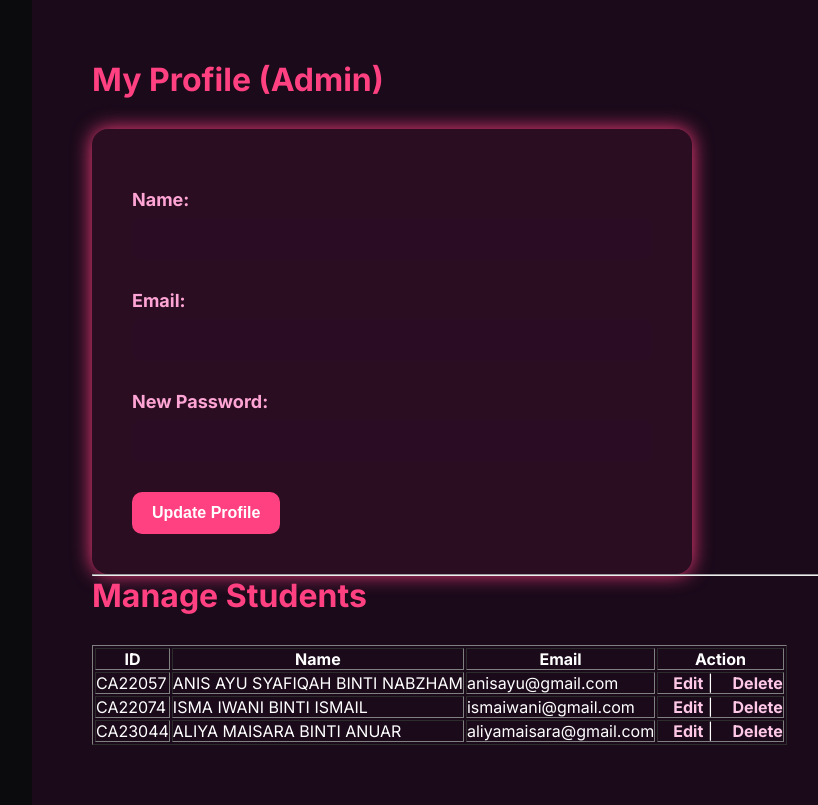
After one commit to Lailerrrr/MyPetakom, a PHP site: page /MyPetakom/User/adminProfile.php in a window 1280 px wide. The commit adds this page. Shown: the whole page, without its empty margins (248-1066 px from the left). Run offline with PHP 8.4, Linux system fonts and the light colour scheme; the visitor is signed in with stand-in values (Sample User, id 1); data comes from the database, SQL or seed files in the repository; data that the repository does not hold is empty.

Commit message:
admin profile

```diff
--- a/Home/adminHomePage.php
+++ b/Home/adminHomePage.php
@@ -57,7 +57,7 @@ $uptime = "99.9%";
         <nav class="menu">
             <ul>
                 <li><a href="../Home/adminHomePage.php" class="active">Dashboard</a></li>
-                <li><a href="../User/adminUserManagement.php">Profile</a></li>
+                <li><a href="../User/adminProfile.php">Profile</a></li>
                 <li><a href="../membership/verifyMembership.php">Verify Membership</a></li>
                 <li><a href="../Module2/eventApproval.php">Event Management</a></li>
                 <li><a href="#">Attendance Tracking</a></li>
--- /dev/null
+++ b/User/adminProfile.css
@@ -0,0 +1,111 @@
+/* adminProfile.css - styled to match adminHomePage.css */
+
+/* Reset and base styles */
+* {
+    margin: 0;
+    padding: 0;
+    box-sizing: border-box;
+}
+
+body, html {
+    height: 100%;
+    font-family: 'Inter', sans-serif;
+    background: #0b0b0e;
+    color: white;
+    min-height: 100vh;
+}
+
+/* Profile container */
+.profile-container {
+    margin-left: 280px;
+    padding: 60px;
+    background: #1a0a1a;
+    min-height: 100vh;
+}
+
+.profile-container h2 {
+    font-size: 32px;
+    font-weight: bold;
+    color: #ff4081;
+    margin-bottom: 30px;
+}
+
+/* Form styles */
+form {
+    background: rgba(255, 64, 129, 0.07);
+    padding: 40px;
+    border-radius: 16px;
+    box-shadow: 0 0 20px #ff4081;
+    max-width: 600px;
+}
+
+label {
+    display: block;
+    font-size: 18px;
+    font-weight: 600;
+    color: #ffa5d5;
+    margin-bottom: 8px;
+    margin-top: 20px;
+}
+
+input[type="text"],
+input[type="email"],
+input[type="password"] {
+    width: 100%;
+    padding: 12px 15px;
+    border-radius: 10px;
+    border: none;
+    font-size: 16px;
+    margin-bottom: 10px;
+    background: #2a0d25;
+    color: #fff;
+}
+
+button {
+    padding: 12px 20px;
+    background-color: #ff4081;
+    color: white;
+    border: none;
+    border-radius: 10px;
+    font-weight: bold;
+    cursor: pointer;
+    font-size: 16px;
+    margin-top: 20px;
+    transition: background-color 0.3s ease;
+}
+
+button:hover {
+    background-color: #ff80bf;
+}
+
+a {
+    display: inline-block;
+    margin-left: 15px;
+    color: #ffc8e6;
+    text-decoration: none;
+    font-weight: 600;
+    font-size: 16px;
+}
+
+a:hover {
+    color: #ff80bf;
+}
+
+/* Error message */
+.error {
+    color: #ff4d6d;
+    margin-bottom: 15px;
+    font-weight: bold;
+}
+
+/* Responsive */
+@media (max-width: 768px) {
+    .profile-container {
+        margin-left: 0;
+        padding: 20px;
+    }
+
+    form {
+        padding: 20px;
+    }
+}
--- /dev/null
+++ b/User/adminProfile.php
@@ -0,0 +1,81 @@
+<?php
+session_start();
+require_once '../DB_mypetakom/db.php';
+
+if (!isset($_SESSION['staffID']) || $_SESSION['staffRole'] !== 'Petakom Coordinator') {
+    header("Location: ../ManageLogin/login.php");
+    exit();
+}
+
+
+
+$staffID = $_SESSION['staffID'];
+
+// Update admin profile
+if ($_SERVER['REQUEST_METHOD'] === 'POST' && isset($_POST['updateAdmin'])) {
+    $staffName = $_POST['staffName'];
+    $staffEmail = $_POST['staffEmail'];
+    $staffPassword = password_hash($_POST['staffPassword'], PASSWORD_DEFAULT);
+
+    $query = "UPDATE staff SET staffName=?, staffEmail=?, staffPassword=? WHERE staffID=?";
+    $stmt = $conn->prepare($query);
+    $stmt->bind_param("ssss", $staffName, $staffEmail, $staffPassword, $staffID);
+    $stmt->execute();
+}
+
+// Fetch admin profile
+$stmt = $conn->prepare("SELECT * FROM staff WHERE staffID=?");
+$stmt->bind_param("s", $staffID);
+$stmt->execute();
+$admin = $stmt->get_result()->fetch_assoc();
+
+// Fetch all students
+$students = $conn->query("SELECT * FROM student");
+
+?>
+
+<!DOCTYPE html>
+<html>
+<head>
+    <title>Admin Profile</title>
+    <link rel="stylesheet" href="adminProfile.css">
+    <link href="https://fonts.googleapis.com/css2?family=Inter:wght@400;700&display=swap" rel="stylesheet" />
+</head>
+<body>
+    <div class="profile-container">
+        <h2>My Profile (Admin)</h2>
+        <form method="POST">
+            <input type="hidden" name="updateAdmin" value="1">
+            <label>Name:</label>
+            <input type="text" name="staffName" value="<?= htmlspecialchars($admin['staffName']) ?>" required><br>
+
+            <label>Email:</label>
+            <input type="email" name="staffEmail" value="<?= htmlspecialchars($admin['staffEmail']) ?>" required><br>
+
+            <label>New Password:</label>
+            <input type="password" name="staffPassword" required><br>
+
+            <button type="submit">Update Profile</button>
+        </form>
+
+        <hr>
+        <h2>Manage Students</h2>
+        <table border="1">
+            <tr>
+                <th>ID</th><th>Name</th><th>Email</th><th>Action</th>
+            </tr>
+            <?php while ($row = $students->fetch_assoc()): ?>
+                <tr>
+                    <td><?= $row['studentID'] ?></td>
+                    <td><?= $row['studentName'] ?></td>
+                    <td><?= $row['studentEmail'] ?></td>
+                    <td>
+                        <a href="editStudent.php?id=<?= $row['studentID'] ?>">Edit</a> |
+                        <a href="deleteStudent.php?id=<?= $row['studentID'] ?>" onclick="return confirm('Delete this student?')">Delete</a>
+                    </td>
+                </tr>
+            <?php endwhile; ?>
+        </table>
+    </div>
+</body>
+</html>
```
Also changed, not shown: User/adminDeleteStudent.php (added, +24 -0 lines), User/editStudent.php (added, +73 -0 lines).
